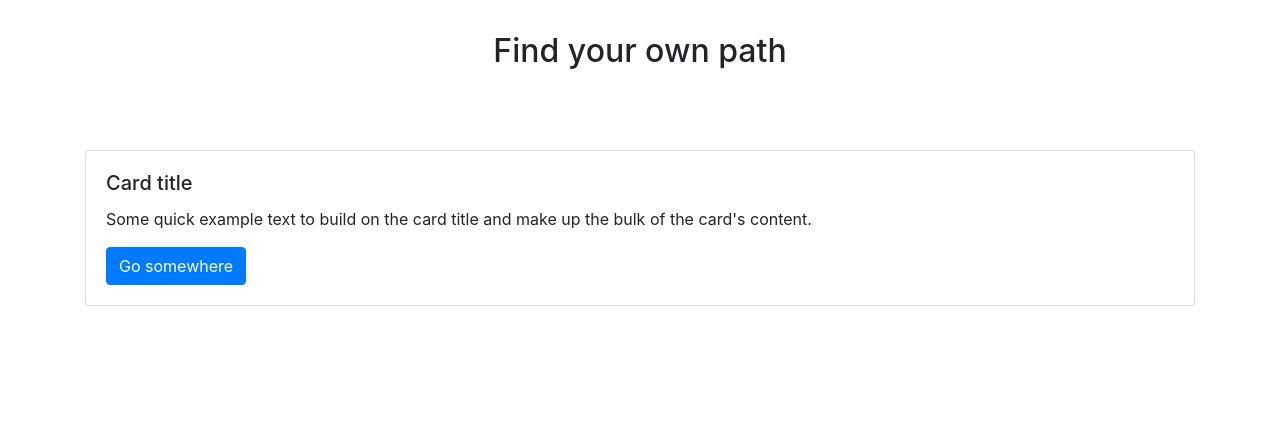
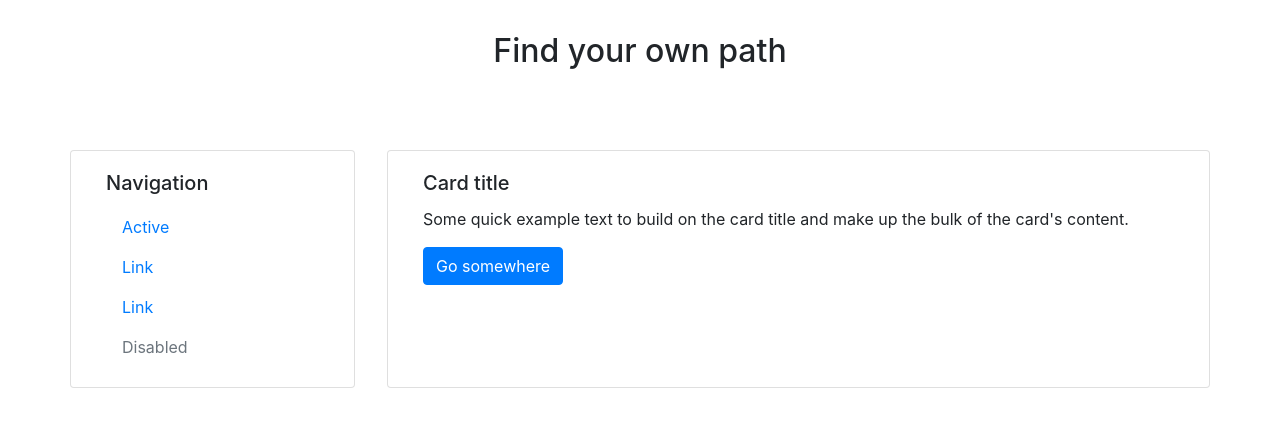
Before and after one commit to SiwyKrzysiek/find-your-path, a React (Create React App) app: page / in a window 1280 px wide. Shown: the top 424 px of the page. Built offline with nearby package versions, Linux system fonts and the light colour scheme.

Commit message:
Navigation template

```diff
--- a/src/App.css
+++ b/src/App.css
@@ -8,6 +8,10 @@
   text-align: center;
 }
 
+.navigation {
+  margin-right: 2rem;
+}
+
 .App-link {
   color: #61dafb;
 }
--- a/src/App.js
+++ b/src/App.js
@@ -19,8 +19,30 @@ class App extends React.Component {
           <h2>Find your own path</h2>
         </section>
 
-        <div className="container">
-          <div className="card" style={{ "width": "18rem;" }}>
+        <main className="container">
+          <div className="row">
+
+            <div className="card col-3 navigation">
+              <div className="card-body">
+                <h5 className="card-title">Navigation</h5>
+                <ul class="nav flex-column">
+                  <li class="nav-item">
+                    <a class="nav-link active" href="#">Active</a>
+                  </li>
+                  <li class="nav-item">
+                    <a class="nav-link" href="#">Link</a>
+                  </li>
+                  <li class="nav-item">
+                    <a class="nav-link" href="#">Link</a>
+                  </li>
+                  <li class="nav-item">
+                    <a class="nav-link disabled" href="#">Disabled</a>
+                  </li>
+                </ul>
+              </div>
+            </div>
+
+            <div className="card col" style={{ "width": "18rem;" }}>
               {/* <img src="..." className="card-img-top" alt="..." /> */}
               <div className="card-body">
                 <h5 className="card-title">Card title</h5>
@@ -28,7 +50,10 @@ class App extends React.Component {
                 <a href="google.com" className="btn btn-primary">Go somewhere</a>
               </div>
             </div >
+
           </div>
+        </main>
+
       </>
     );
   }
```
Lines whose indentation alone changed are shown as unchanged.
